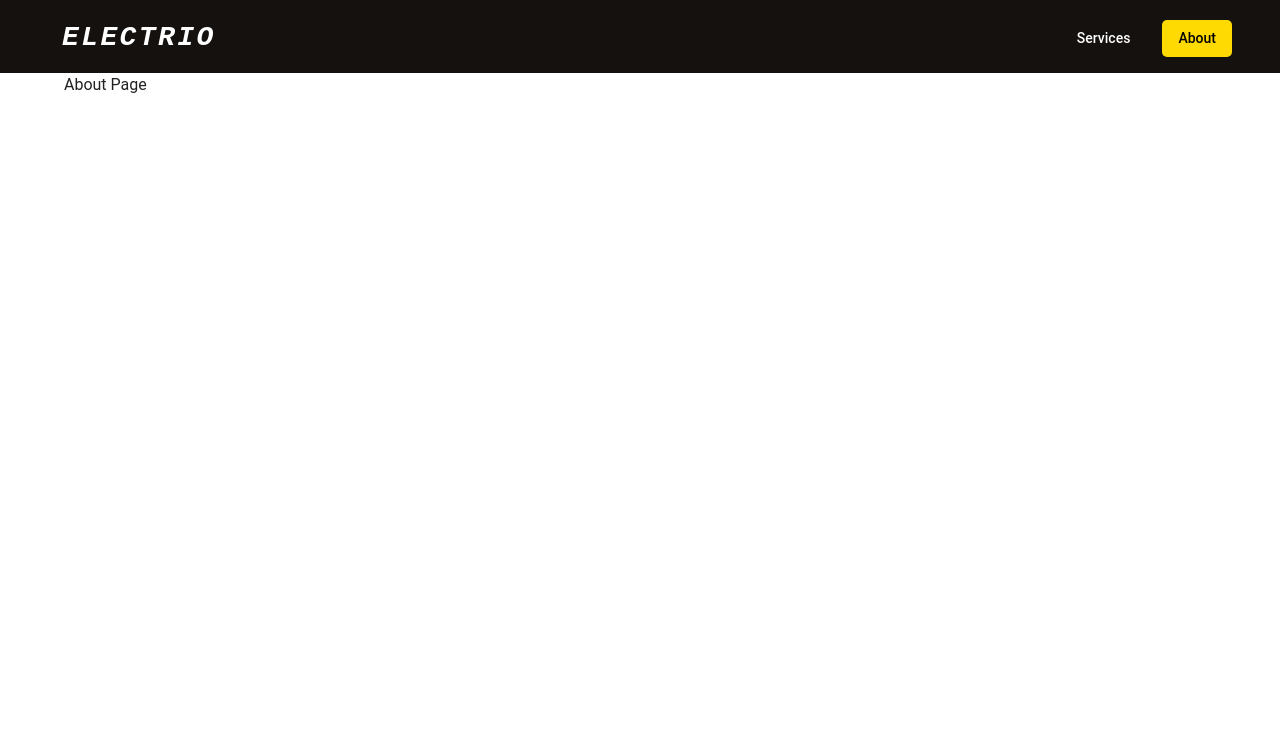
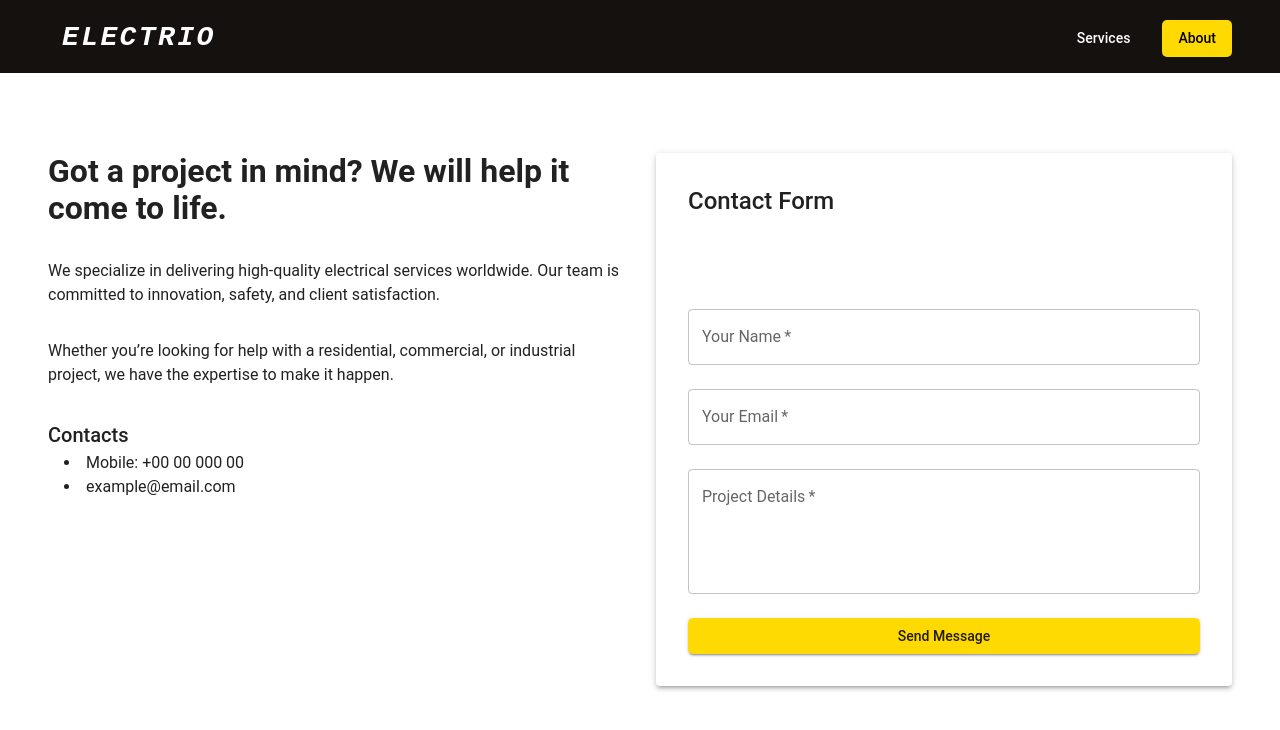
Before and after one commit to AliseToca/ReactWebpageMD, a React (Vite) app in the folder my-app/: page /about in a window 1280 px wide. Shown: the top 730 px of the page. Built offline with nearby package versions, Linux system fonts and the light colour scheme; some icons are missing.

Commit message:
Started developing about page

```diff
--- a/my-app/src/App.css
+++ b/my-app/src/App.css
@@ -1,4 +1,5 @@
 html{
   height: 100%;
   width: 100%;
+  color: snow;
 }
--- a/my-app/src/App.tsx
+++ b/my-app/src/App.tsx
@@ -8,8 +8,8 @@ import Container from "@mui/material/Container";
 function App() {
   return (
     <Router>
-      <NavBar />
-      <Container>
+       <NavBar />
+      <Container maxWidth="xl">
         <Routes>
         <Route path="/services" element={<Services />} />
         <Route path="/about" element={<About />} />
--- /dev/null
+++ b/my-app/src/components/ContactForm.tsx
@@ -0,0 +1,66 @@
+import React, { useState, useEffect } from "react";
+import { Box, Paper, TextField, Button, CircularProgress, Alert, Typography } from "@mui/material";
+import { useAppDispatch, useAppSelector } from "../store/hooks";
+import { sendContactForm, resetContactState} from "../store/contactSlice";
+
+interface FormState {
+    name: string;
+    email: string;
+    message: string;
+}
+
+function ContactForm() {
+    const dispatch = useAppDispatch();
+    const { loading, success, error } = useAppSelector((state) => state.contact);
+
+    const [form, setForm] = useState<FormState>({
+        name: "",
+        email: "",
+        message: "",
+    });
+
+    const handleChange = (e: React.ChangeEvent<HTMLInputElement | HTMLTextAreaElement>) => {
+        setForm({ ...form, [e.target.name]: e.target.value });
+    };
+
+    const handleSubmit = (e: React.FormEvent) => {
+        e.preventDefault();
+        dispatch(sendContactForm(form));
+    };
+
+    useEffect(() => {
+        if (success) {
+            setForm({ name: "", email: "", message: "" });
+    }}, [success]);
+
+    useEffect(() => {
+        return () => {
+            dispatch(resetContactState());
+        };
+    }, [dispatch]);
+
+  return (
+    <Paper elevation={3} sx={{ p: 4 }}>
+        <Typography variant="h5" fontWeight={500}>
+            Contact Form
+        </Typography>
+
+        <Box sx={{ minHeight: 60, mb: 2 }}>
+            {success && <Alert severity="success">Message sent successfully!</Alert>}
+            {error && <Alert severity="error">{error}</Alert>}
+        </Box>
+
+        <form onSubmit={handleSubmit}>
+            <TextField fullWidth label="Your Name" name="name" value={form.name} onChange={handleChange} margin="normal" required />
+            <TextField fullWidth type="email" label="Your Email" name="email" value={form.email} onChange={handleChange} margin="normal" required />
+            <TextField fullWidth label="Project Details" name="message" value={form.message} onChange={handleChange} margin="normal" multiline rows={4} required />
+
+            <Button type="submit" variant="contained" color="secondary" sx={{ mt: 2 }} fullWidth disabled={loading}>
+            {loading ? <CircularProgress size={24} /> : "Send Message"}
+            </Button>
+        </form>
+    </Paper>
+  );
+}
+
+export default ContactForm;
--- a/my-app/src/main.tsx
+++ b/my-app/src/main.tsx
@@ -4,13 +4,18 @@ import App from './App';
 import { ThemeProvider } from '@mui/material/styles';
 import CssBaseline from '@mui/material/CssBaseline';
 import theme from './theme/theme';
+import { Provider } from "react-redux";
+import { store } from "./store/store";
+
 
 const root = ReactDOM.createRoot(document.getElementById('root') as HTMLElement);
 root.render(
   <React.StrictMode>
     <ThemeProvider theme={theme}>
-      <CssBaseline /> {/* resets default browser styles */}
-      <App />
+      <Provider store={store}>
+        <CssBaseline /> {/* resets default browser styles */}
+        <App />
+      </Provider>
     </ThemeProvider>
   </React.StrictMode>
 );
--- a/my-app/src/pages/About.tsx
+++ b/my-app/src/pages/About.tsx
@@ -1,5 +1,54 @@
+import { Box, Grid, Stack, Typography } from "@mui/material";
+import ContactForm from "../components/ContactForm";
 
+export default function AboutPage() {
+  return (
+    <Box sx={{ px: { xs: 2, md: 3 }, py: { xs: 5, md: 10 } }}>
+      <Grid container spacing={4} alignItems="stretch">
+        <Grid size={{ xs: 12, md: 6 }}>
+          <Stack spacing={4}
+            sx={{
+              height: "100%",
+              display: "flex",
+              flexDirection: "column",
+            }}
+          >
+            <Typography variant="h3">
+              Got a project in mind? We will help it come to life.
+            </Typography>
 
-export default function About() {
-  return <div>About Page</div>;
+            <Typography variant="body1">
+              We specialize in delivering high-quality electrical services worldwide.
+              Our team is committed to innovation, safety, and client satisfaction.
+            </Typography>
+
+            <Typography variant="body1">
+              Whether you’re looking for help with a residential, commercial, or
+              industrial project, we have the expertise to make it happen.
+            </Typography>
+
+            <Box>
+              <Typography variant="h6">
+                  Contacts
+              </Typography>
+
+              <Box ml={2}>
+                <Typography component="li">
+                  Mobile: +00 00 000 00
+                </Typography>
+
+                <Typography component="li">
+                  example@email.com
+                </Typography>
+              </Box>
+            </Box>
+          </Stack>
+        </Grid>
+
+        <Grid size={{ xs: 12, md: 6 }}>
+          <ContactForm />
+        </Grid>
+      </Grid>
+    </Box>
+  );
 }
--- a/my-app/src/pages/Services.tsx
+++ b/my-app/src/pages/Services.tsx
@@ -1,4 +1,4 @@
 
 export default function Services() {
-  return <div>Services Page</div>;
+  return <div>Lorem ipsum dolor sit, amet consectetur adipisicing elit. Voluptatibus corporis, accusantium expedita corrupti debitis voluptatum aut ratione alias eligendi, cumque quam fugit delectus quasi enim, provident distinctio ab nisi itaque!</div>;
 }
--- /dev/null
+++ b/my-app/src/store/contactSlice.ts
@@ -0,0 +1,74 @@
+import { createSlice, createAsyncThunk} from "@reduxjs/toolkit";
+import type { RootState } from "./store";
+
+// Define the form data type
+export interface ContactFormData {
+  name: string;
+  email: string;
+  message: string;
+}
+
+// Slice state
+interface ContactState {
+  loading: boolean;
+  success: boolean;
+  error: string | null;
+}
+
+const initialState: ContactState = {
+  loading: false,
+  success: false,
+  error: null,
+};
+
+// Async thunk to "send" the form
+export const sendContactForm = createAsyncThunk<
+  void, // return type
+  ContactFormData, // argument type
+  { rejectValue: string }
+>("contact/sendContactForm", async (formData, thunkAPI) => {
+  try {
+    // Simulate API request (replace with real backend)
+    const response = await new Promise<{ ok: boolean }>((resolve) =>
+      setTimeout(() => resolve({ ok: true }), 1000)
+    );
+
+    if (!response.ok) {
+      throw new Error("Failed to send form");
+    }
+  } catch (err) {
+    return thunkAPI.rejectWithValue("Could not send message. Try again later.");
+  }
+});
+
+const contactSlice = createSlice({
+  name: "contact",
+  initialState,
+  reducers: {
+    resetContactState: (state) => {
+      state.loading = false;
+      state.success = false;
+      state.error = null;
+    },
+  },
+  extraReducers: (builder) => {
+    builder
+      .addCase(sendContactForm.pending, (state) => {
+        state.loading = true;
+        state.success = false;
+        state.error = null;
+      })
+      .addCase(sendContactForm.fulfilled, (state) => {
+        state.loading = false;
+        state.success = true;
+      })
+      .addCase(sendContactForm.rejected, (state, action) => {
+        state.loading = false;
+        state.error = action.payload ?? "Unknown error";
+      });
+  },
+});
+
+export const { resetContactState } = contactSlice.actions;
+export const selectContact = (state: RootState) => state.contact;
+export default contactSlice.reducer;
--- /dev/null
+++ b/my-app/src/store/hooks.ts
@@ -0,0 +1,8 @@
+import  {useDispatch, useSelector} from "react-redux";
+import type {TypedUseSelectorHook} from "react-redux";
+import type { RootState, AppDispatch } from "./store";
+
+
+// Use throughout your app instead of plain `useDispatch` and `useSelector`
+export const useAppDispatch: () => AppDispatch = useDispatch;
+export const useAppSelector: TypedUseSelectorHook<RootState> = useSelector;
--- /dev/null
+++ b/my-app/src/store/index.ts
@@ -0,0 +1,11 @@
+import { configureStore } from "@reduxjs/toolkit";
+import contactReducer from "./contactSlice";
+
+export const store = configureStore({
+  reducer: {
+    contact: contactReducer,
+  },
+});
+
+export type RootState = ReturnType<typeof store.getState>;
+export type AppDispatch = typeof store.dispatch;
--- /dev/null
+++ b/my-app/src/store/store.ts
@@ -0,0 +1,12 @@
+import { configureStore } from "@reduxjs/toolkit";
+import contactReducer from "./contactSlice";
+
+export const store = configureStore({
+  reducer: {
+    contact: contactReducer,
+  },
+});
+
+// Infer the `RootState` and `AppDispatch` types
+export type RootState = ReturnType<typeof store.getState>;
+export type AppDispatch = typeof store.dispatch;
```
Also changed, not shown: my-app/src/store/servicesSlice.ts (added).
